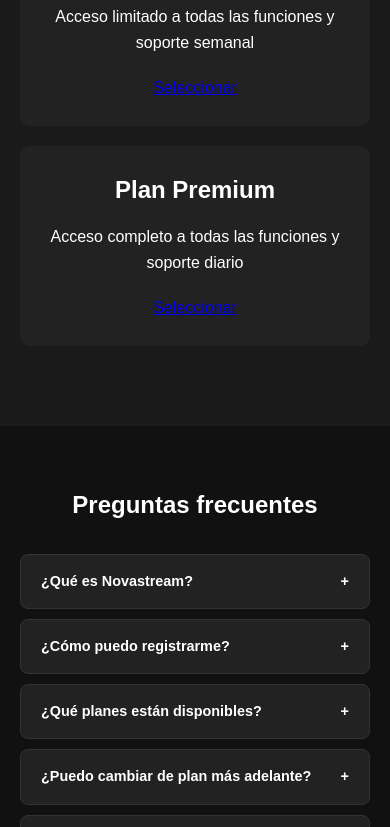
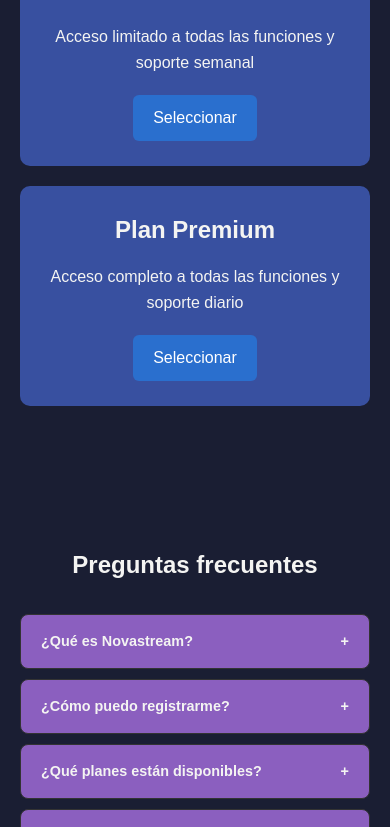
Before and after one commit to CristianCuestas/NOVASTREAM, a plain HTML site: page mainpage.html in a window 390 px wide. Shown: the part 1173-2000 px from the top of the page. Drawn offline with Linux system fonts and the light colour scheme.

Commit message:
Add files via upload

```diff
--- a/mainpage.css
+++ b/mainpage.css
@@ -1,3 +1,27 @@
+:root {
+    --pantone-black-6: #101820;
+    --pantone-navy-blazer: #1a1e33;
+    --pantone-black-plum: #3d0b3d;
+    --pantone-italian-plum: #5a2a5a;
+    --pantone-pickled-beet: #5a1e3b;
+    --pantone-royal-lilac: #8b5fbf;
+    --pantone-directoire-blue: #2a6fce;
+    --pantone-surf-the-web: #0b1f6a;
+    --pantone-dazzling-blue: #3850a0;
+    --pantone-strong-blue: #3e5aa7;
+    --pantone-brilliant-white: #f4f4f2;
+    --pantone-snow-white: #f2f0eb;
+    --pantone-white-jade: #e2e8e3;
+    --pantone-oyster-gray: #d9d5d2;
+    --pantone-lavender-fog: #d7d0e5;
+    --pantone-lilac-ash: #c5c0d0;
+    --pantone-orchid-tint: #d1c0e5;
+    --pantone-placid-blue: #a7c6ed;
+    --pantone-powder-blue: #b0d0d3;
+    --pantone-blue-blush: #d0e7f2;
+    --pantone-aquatic: #a1d6d8;
+}
+
 * {
     margin: 0;
     padding: 0;
@@ -6,23 +30,23 @@
 
 body {
     font-family: Arial, Helvetica, sans-serif;
-    background-color: #0f0f0f;
-    color: #fff;
+    background-color: var(--pantone-black-6);
+    color: var(--pantone-brilliant-white);
     line-height: 1.6;
 }
 
-.btn {
+.button {
     display: inline-block;
     padding: 10px 20px;
-    background-color: #ff0044;
+    background-color: var(--pantone-directoire-blue);
     color: #fff;
     text-decoration: none;
     border-radius: 6px;
-    transition: 0.3;
+    transition: 0.3s;
 }
 
-.btn:hover {
-    background-color: #d60038;
+.button:hover {
+    background-color: var(--pantone-pickled-beet);
 }
 
 .navigationbar {
@@ -33,8 +57,8 @@
     display: flex;
     justify-content: space-between;
     align-items: center;
-    background: rgba(0, 0, 0, 0.6);
-    backdrop-filter: blur(6px);
+    background: var(--pantone-navy-blazer);
+    backdrop-filter: blur(8px);
     z-index: 1000;
 }
 .logo {
@@ -53,7 +77,7 @@
     align-items: center;
     text-align: center;
     padding: 0 20px;
-    background: linear-gradient(to bottom, #000, #1a1a1a);
+    background: linear-gradient(to bottom, var(--pantone-navy-blazer), var(--pantone-black-6));
 }
 .logo-principal-logo {
     font-size: 4rem;
@@ -64,18 +88,18 @@
     font-size: 1.2rem;
     margin-bottom: 30px;
 }
-.button btn-register {
-    font-size: 1.1rem;
+.button.btn-register {
+    font-size: 0.9rem;
 }
 .planes {
     display: flex;
     justify-content: space-around;
     padding: 60px 20px;
-    background-color: #1a1a1a;
+    background-color: var(--pantone-navy-blazer);
 }
 .plan {
     width: 30%;
-    background-color: #222;
+    background-color: var(--pantone-dazzling-blue);
     padding: 25px;
     border-radius: 10px;
     text-align: center;
@@ -83,7 +107,7 @@
 }
 .plan:hover {
     transform: translateY(-5px);
-    background-color: #2a2a2a;
+    background-color: var(--pantone-navy-blazer);
 }
 .plan h2 {
     margin-bottom: 15px;
@@ -93,14 +117,14 @@
 }
 .faq {
     padding: 60px 20px;
-    background-color: #111;
+    background-color: var(--pantone-navy-blazer);
 }
 .faq h2 {
     text-align: center;
     margin-bottom: 30px;
 }
 details {
-    background-color: #222;
+    background-color: var(--pantone-royal-lilac);
     padding: 15px 20px;
     margin-bottom: 10px;
     border-radius: 8px;
@@ -131,24 +155,24 @@
 }
 @keyframes fadeIn {
     from { opacity: 0; transform: translateY(-5px); }
-    to { opacity: q1; transform: translateY(0); }
+    to { opacity: 1; transform: translateY(0); }
 }
 .terminos {
     padding: 60px 20px;
-    background-color: #1a1a1a;
+    background-color: var(--pantone-navy-blazer);
 }
 .terminos h2 {
     margin-bottom: 20px;
 }
 .footer {
     padding: 30px 20px;
-    background-color: #000;
+    background-color: var(--pantone-navy-blazer);
     display: flex;
     justify-content: space-between;
     align-items: center;
 }
 .footer a {
-    color: #ff0044;
+    color: var(--pantone-royal-lilac);
     text-decoration: none;
     margin-right: 10px;
 }
@@ -196,7 +220,7 @@
     .logo-principal-texto {
         font-size: 1rem;
     }
-    .button btn-register {
+    .button.btn-register {
         padding: 12px 25px;
     }
     .plan {
```
